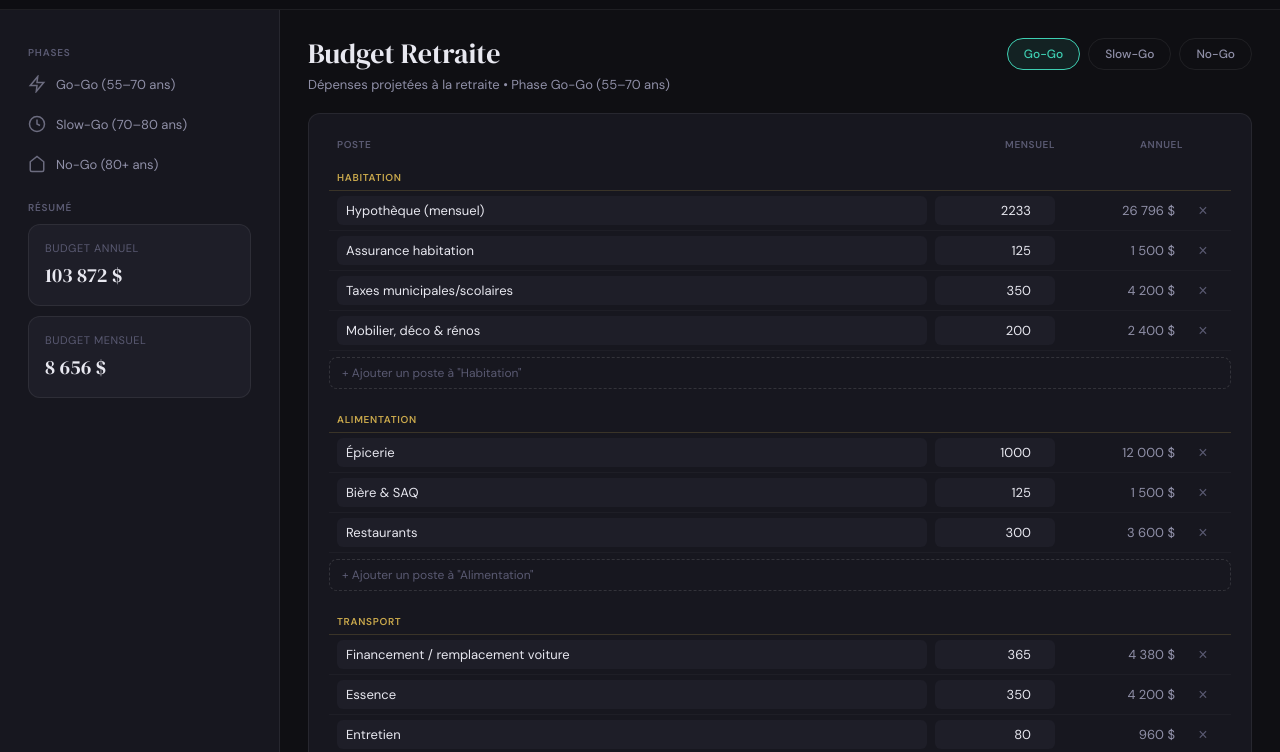
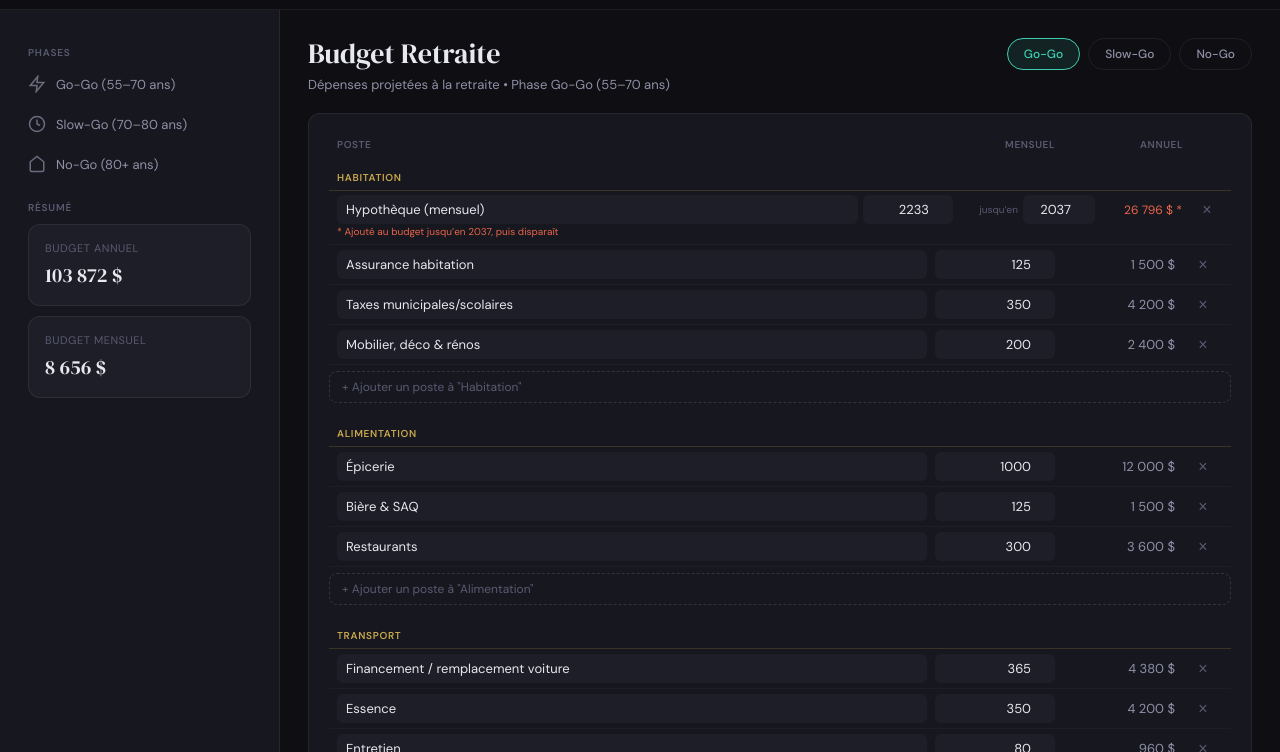
Before and after one commit to carbonfoot-blip/Retraite, a plain HTML site: page index.html in a window 1280 px wide. Shown: the part 46-798 px from the top of the page. Drawn offline with nearby package versions, Linux system fonts and the light colour scheme.

Commit message:
Add files via upload

```diff
--- a/index.html
+++ b/index.html
@@ -1497,26 +1497,85 @@ function renderBudget() {
     catDiv.innerHTML = `<div class="budget-cat-header">${cat.cat}</div>`;
 
     cat.items.forEach((item, itemIdx) => {
+      const isHypo = !!(item.finAnnee && item.finAnnee > 0);
       const annuel = (parseFloat(item.mensuel) || 0) * 12;
       totalM += parseFloat(item.mensuel) || 0;
       totalA += annuel;
-      const row = document.createElement('div');
-      row.className = 'budget-row';
-      const nomId = `bnom-${catIdx}-${itemIdx}`;
-      const mId = `bm-${catIdx}-${itemIdx}`;
       const cId = `bc-${catIdx}-${itemIdx}`;
-      row.innerHTML = `
-        <input id="${nomId}" type="text" class="budget-input" style="text-align:left;" value="${item.nom.replace(/"/g,'&quot;')}"
-          oninput="updateBudgetNom(${catIdx},${itemIdx},this.value)" placeholder="Poste">
-        <input id="${mId}" type="number" class="budget-input" value="${item.mensuel}"
-          oninput="updateBudgetMensuel(${catIdx},${itemIdx},this.value,'${cId}')" placeholder="0"
-          onblur="saveData()">
-        <div id="${cId}" class="budget-computed">${fmt(annuel)}</div>
-        <button class="del-btn" onclick="supprimerLigne(${catIdx},${itemIdx})">×</button>
-      `;
-      catDiv.appendChild(row);
+
+      if (isHypo) {
+        // Ligne hypothèque: rendu spécial avec champ année de fin inline
+        const hypoWrap = document.createElement('div');
+        hypoWrap.style.cssText = 'border-bottom:1px solid rgba(255,255,255,0.03); padding:4px 8px 2px;';
+
+        // Ligne principale: nom | mensuel $/m | jusqu'en | année | montant* | ×
+        const hypoRow = document.createElement('div');
+        hypoRow.style.cssText = 'display:grid; grid-template-columns:1fr 90px 60px 72px 90px 28px; gap:5px; align-items:center;';
+
+        const nomInp = document.createElement('input');
+        nomInp.type = 'text'; nomInp.className = 'budget-input'; nomInp.style.textAlign = 'left';
+        nomInp.value = item.nom; nomInp.placeholder = 'Poste';
+        nomInp.addEventListener('input', (function(c,i){return function(){updateBudgetNom(c,i,this.value);};})(catIdx,itemIdx));
+
+        const mInp = document.createElement('input');
+        mInp.type = 'number'; mInp.className = 'budget-input'; mInp.value = item.mensuel; mInp.placeholder = '0';
+        mInp.addEventListener('input', (function(c,i,id){return function(){updateBudgetMensuel(c,i,this.value,id);};})(catIdx,itemIdx,cId));
+        mInp.addEventListener('blur', function(){
+          APP.inputs.surplusHypotheque = (parseFloat(this.value)||0)*12;
+          saveData();
+        });
+
+        const jusqLabel = document.createElement('span');
+        jusqLabel.style.cssText = 'font-size:10px; color:var(--text3); text-align:right; white-space:nowrap;';
+        jusqLabel.textContent = 'jusqu’en';
+
+        const yInp = document.createElement('input');
+        yInp.type = 'number'; yInp.className = 'budget-input';
+        yInp.value = item.finAnnee || 2037;
+        yInp.min = '2026'; yInp.max = '2060';
+        yInp.addEventListener('input', (function(c,i){return function(){
+          const yr = parseInt(this.value) || 2037;
+          ['gogo','slowgo','nogo'].forEach(function(ph){
+            if(APP.budget[ph] && APP.budget[ph][c] && APP.budget[ph][c].items[i])
+              APP.budget[ph][c].items[i].finAnnee = yr;
+          });
+          APP.inputs.anneeFinHypotheque = yr;
+          clearTimeout(window._budgetSaveTimer);
+          window._budgetSaveTimer = setTimeout(saveData, 600);
+        };})(catIdx,itemIdx));
+
+        const annuelDiv = document.createElement('div');
+        annuelDiv.id = cId; annuelDiv.className = 'budget-computed';
+        annuelDiv.style.cssText = 'color:var(--coral); font-size:12px;';
+        annuelDiv.textContent = fmt(annuel) + ' *';
+
+        const delBtn = document.createElement('button');
+        delBtn.className = 'del-btn'; delBtn.textContent = '×';
+        delBtn.addEventListener('click', (function(c,i){return function(){supprimerLigne(c,i);};})(catIdx,itemIdx));
+
+        hypoRow.appendChild(nomInp); hypoRow.appendChild(mInp);
+        hypoRow.appendChild(jusqLabel); hypoRow.appendChild(yInp);
+        hypoRow.appendChild(annuelDiv); hypoRow.appendChild(delBtn);
+        hypoWrap.appendChild(hypoRow);
+
+        const note = document.createElement('div');
+        note.style.cssText = 'font-size:10px; color:var(--coral); padding:1px 0 4px;';
+        note.textContent = '* Ajouté au budget jusqu’en ' + (item.finAnnee||2037) + ', puis disparaît';
+        hypoWrap.appendChild(note);
+        catDiv.appendChild(hypoWrap);
+
+        // Sync engine params
+        APP.inputs.anneeFinHypotheque = item.finAnnee || 2037;
+        APP.inputs.surplusHypotheque = (parseFloat(item.mensuel) || 0) * 12;
+
+      } else {
+        const row = document.createElement('div'); row.className = 'budget-row';
+        const nomId = `bnom-${catIdx}-${itemIdx}`;
+        const mId = `bm-${catIdx}-${itemIdx}`;
+        row.innerHTML = `<input id="${nomId}" type="text" class="budget-input" style="text-align:left;" value="${item.nom.replace(/"/g,'&quot;')}" oninput="updateBudgetNom(${catIdx},${itemIdx},this.value)" placeholder="Poste"><input id="${mId}" type="number" class="budget-input" value="${item.mensuel}" oninput="updateBudgetMensuel(${catIdx},${itemIdx},this.value,'${cId}')" placeholder="0" onblur="saveData()"><div id="${cId}" class="budget-computed">${fmt(annuel)}</div><button class="del-btn" onclick="supprimerLigne(${catIdx},${itemIdx})">×</button>`;
+        catDiv.appendChild(row);
+      }
     });
-
     const addBtn = document.createElement('button');
     addBtn.className = 'add-row-btn';
     addBtn.textContent = `+ Ajouter un poste à "${cat.cat}"`;
```
